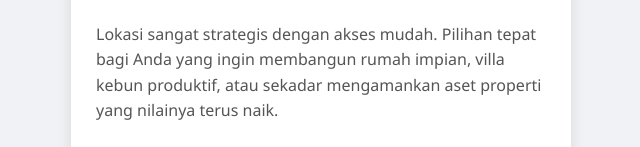
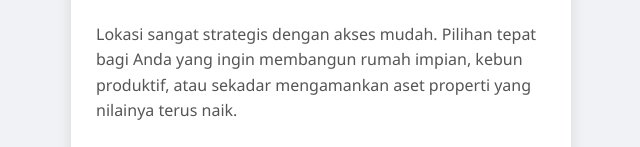
Before and after one commit to doku79/tanahkebun2, a plain HTML site: page index.html in a window 1280 px wide. Shown: the part 1103-1250 px from the top of the page, without its empty margins (319-959 px from the left). Drawn offline with Linux system fonts and the light colour scheme.

Commit message:
Fix HTML encoding issues in index.html

```diff
--- a/index.html
+++ b/index.html
@@ -189,7 +189,7 @@
       </div>
 
       <p class="desc">
-        Lokasi sangat strategis dengan akses mudah. Pilihan tepat bagi Anda yang ingin membangun rumah impian, villa kebun produktif, atau sekadar mengamankan aset properti yang nilainya terus naik.
+        Lokasi sangat strategis dengan akses mudah. Pilihan tepat bagi Anda yang ingin membangun rumah impian, kebun produktif, atau sekadar mengamankan aset properti yang nilainya terus naik.
       </p>
 
       <div class="cta">
```
